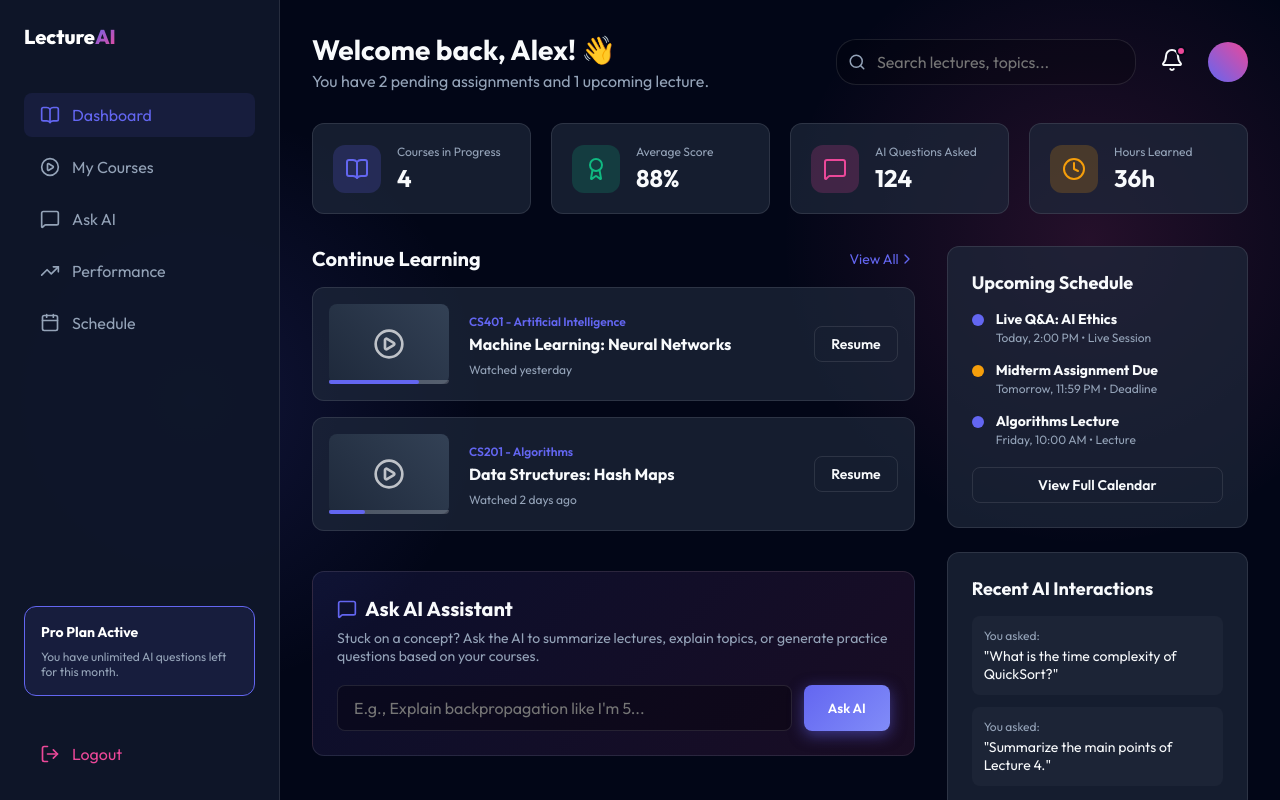
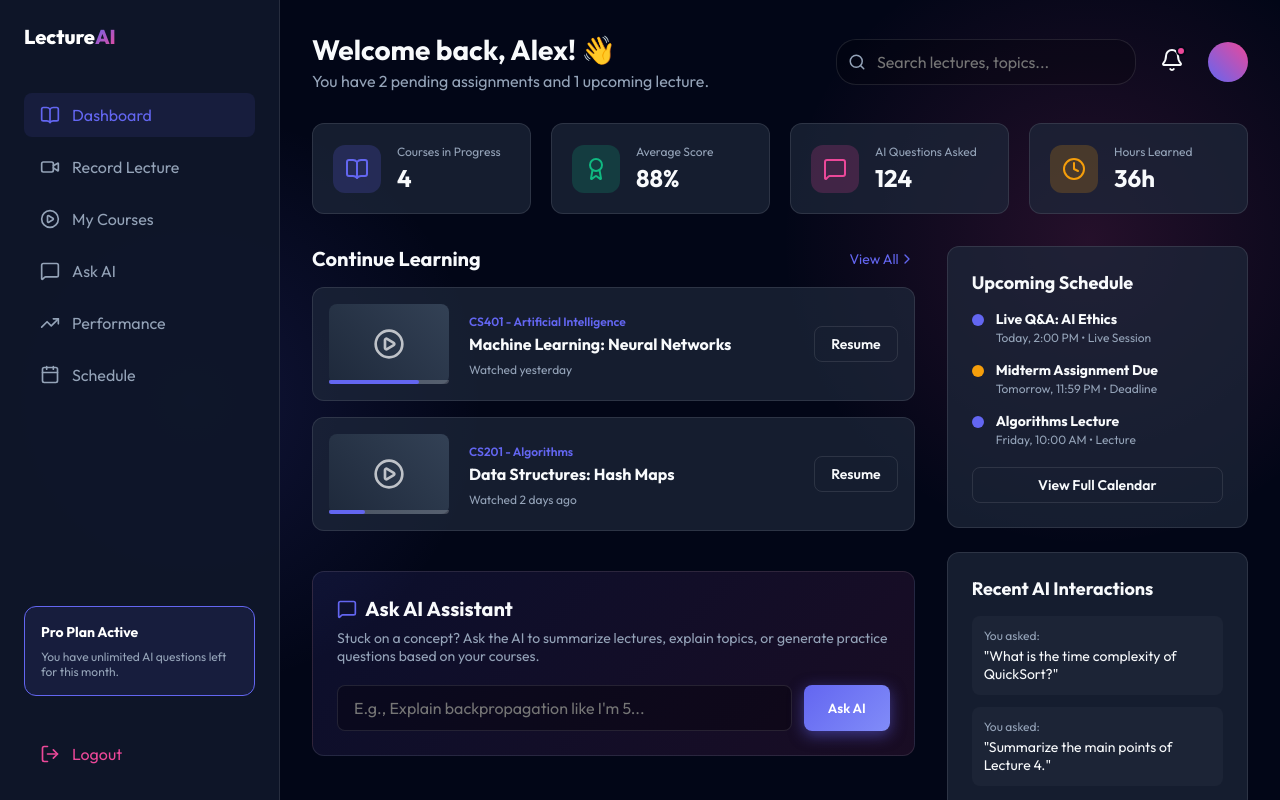
Before and after one commit to adrishkb-sketch/GyanDrishti, a React (Vite) app: page /dashboard/student in a window 1280 px wide. Built offline with nearby package versions, Linux system fonts and the light colour scheme.

Commit message:
Update Student Dashboard with Record Lecture link

```diff
--- a/src/pages/StudentDashboard.jsx
+++ b/src/pages/StudentDashboard.jsx
@@ -1,6 +1,6 @@
 import React from 'react';
 import { Link } from 'react-router-dom';
-import { BookOpen, MessageSquare, PlayCircle, Clock, Search, LogOut, TrendingUp, Calendar, Bell, ChevronRight, Award } from 'lucide-react';
+import { BookOpen, MessageSquare, PlayCircle, Clock, Search, LogOut, TrendingUp, Calendar, Bell, ChevronRight, Award, Video } from 'lucide-react';
 
 const StudentDashboard = () => {
   return (
@@ -16,6 +16,9 @@ const StudentDashboard = () => {
         <nav style={{ display: 'flex', flexDirection: 'column', gap: '8px', flex: 1 }}>
           <Link to="#" className="nav-item active">
             <BookOpen size={20} /> Dashboard
+          </Link>
+          <Link to="/dashboard/teacher" className="nav-item">
+            <Video size={20} /> Record Lecture
           </Link>
           <Link to="#" className="nav-item">
             <PlayCircle size={20} /> My Courses
```
